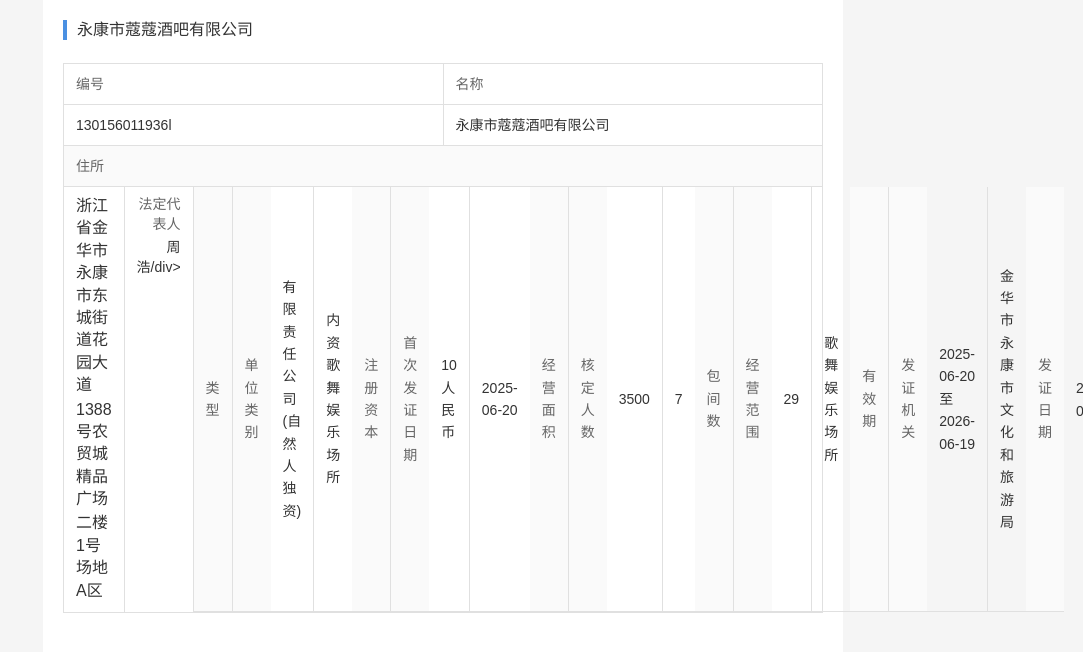
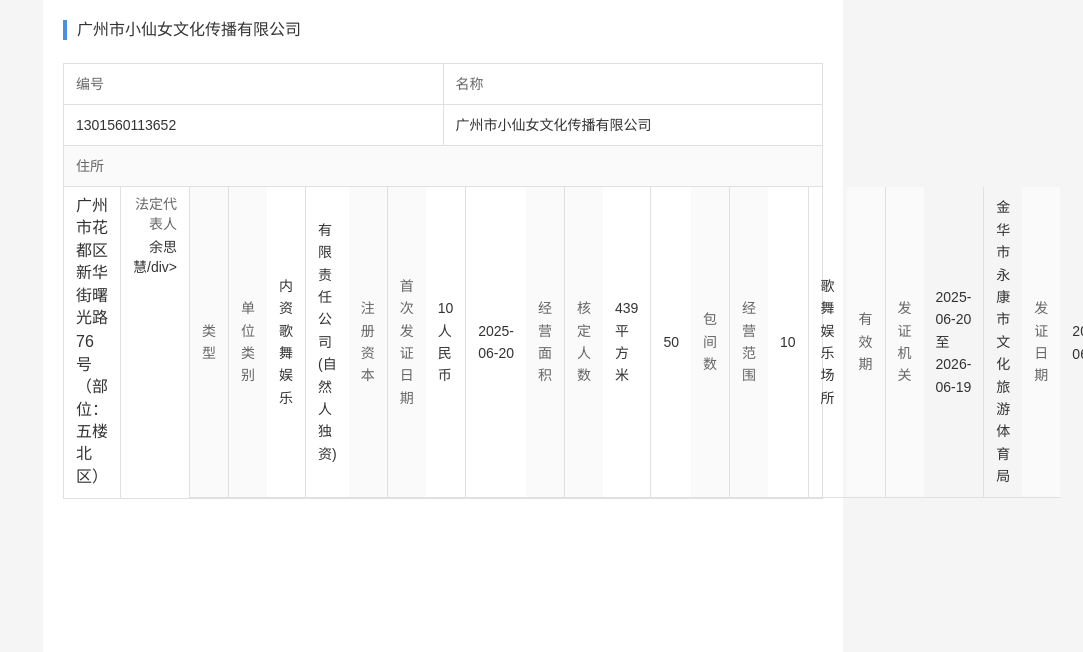
Before and after one commit to luohengjian/6, a plain HTML site: page index.html in a window 1280 px wide. Shown: the part 102-754 px from the top of the page, without its empty margins (197-1280 px from the left). Drawn offline with Linux system fonts and the light colour scheme.

Commit message:
Update index.html

```diff
--- a/index.html
+++ b/index.html
@@ -15,7 +15,7 @@
         <div class="company-section">
             <div class="company-header">
                 <div class="blue-bar"></div>
-                <h2>永康市蔻蔻酒吧有限公司</h2>
+                <h2>广州市小仙女文化传播有限公司</h2>
             </div>
 
             <div class="info-grid">
@@ -31,10 +31,10 @@
 
                 <div class="info-row">
                     <div class="info-item left-col">
-                        <span class="value">130156011936l</span>
+                        <span class="value">1301560113652</span>
                     </div>
                     <div class="info-item right-col">
-                        <span class="value">永康市蔻蔻酒吧有限公司</span>
+                        <span class="value">广州市小仙女文化传播有限公司</span>
                     </div>
                 </div>
 
@@ -48,15 +48,15 @@
                 <div class="info-row">
                     <div class="info-item address-col">
                         <div class="address-content">
-                            <div>浙江省金华市永康市东城街道花园大道</div>
-                            <div>1388号农贸城精品广场</div>
-                            <div>二楼1号场地A区</div>
+                            <div>广州市花都区新华街曙光路</div>
+                            <div>76号（部位：五楼北区）</div>
+                            <div></div>
                         </div>
                     </div>
                     <div class="info-item legal-rep-col">
                         <div class="legal-rep-content">
                             <div class="label">法定代表人</div>
-                            <div class="value">周浩/div>
+                            <div class="value">余思慧/div>
                         </div>
                     </div>
                 </div>
@@ -73,10 +73,10 @@
 
                 <div class="info-row">
                     <div class="info-item left-col">
-                        <span class="value">有限责任公司(自然人独资)</span>
+                        <span class="value">内资歌舞娱乐</span>
                     </div>
                     <div class="info-item right-col">
-                        <span class="value">内资歌舞娱乐场所</span>
+                        <span class="value">有限责任公司(自然人独资)</span>
                     </div>
                 </div>
 
@@ -111,10 +111,10 @@
 
                 <div class="info-row">
                     <div class="info-item left-col">
-                        <span class="value">3500</span>
+                        <span class="value">439平方米</span>
                     </div>
                     <div class="info-item right-col">
-                        <span class="value">7</span>
+                        <span class="value">50</span>
                     </div>
                 </div>
 
@@ -130,7 +130,7 @@
 
                 <div class="info-row">
                     <div class="info-item left-col">
-                        <span class="value">29</span>
+                        <span class="value">10</span>
                     </div>
                     <div class="info-item right-col">
                         <span class="value">歌舞娱乐场所</span>
@@ -152,7 +152,7 @@
                         <span class="value">2025-06-20至2026-06-19</span>
                     </div>
                     <div class="info-item right-col">
-                        <span class="value">金华市永康市文化和旅游局</span>
+                        <span class="value">金华市永康市文化旅游体育局</span>
                     </div>
                 </div>
 
```
